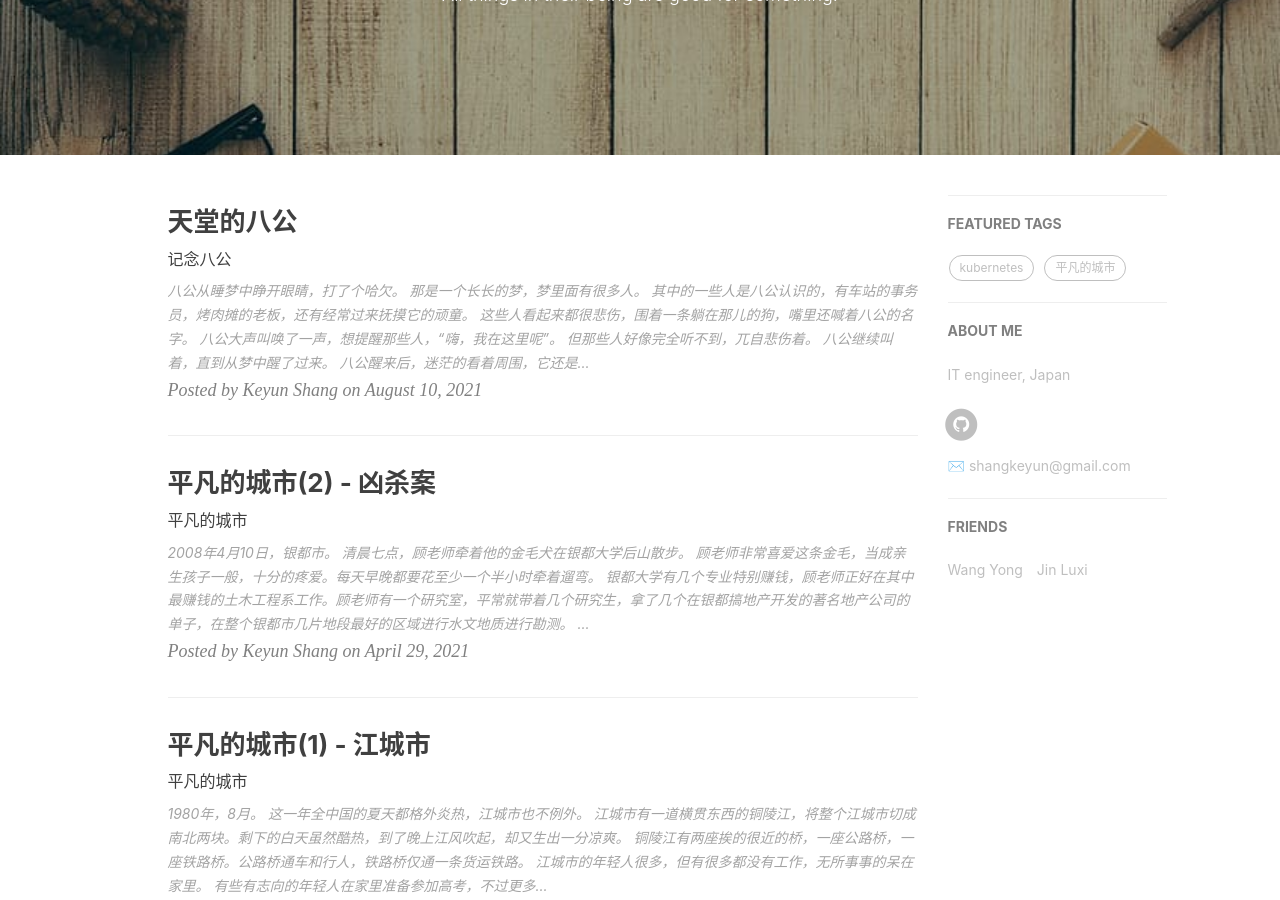
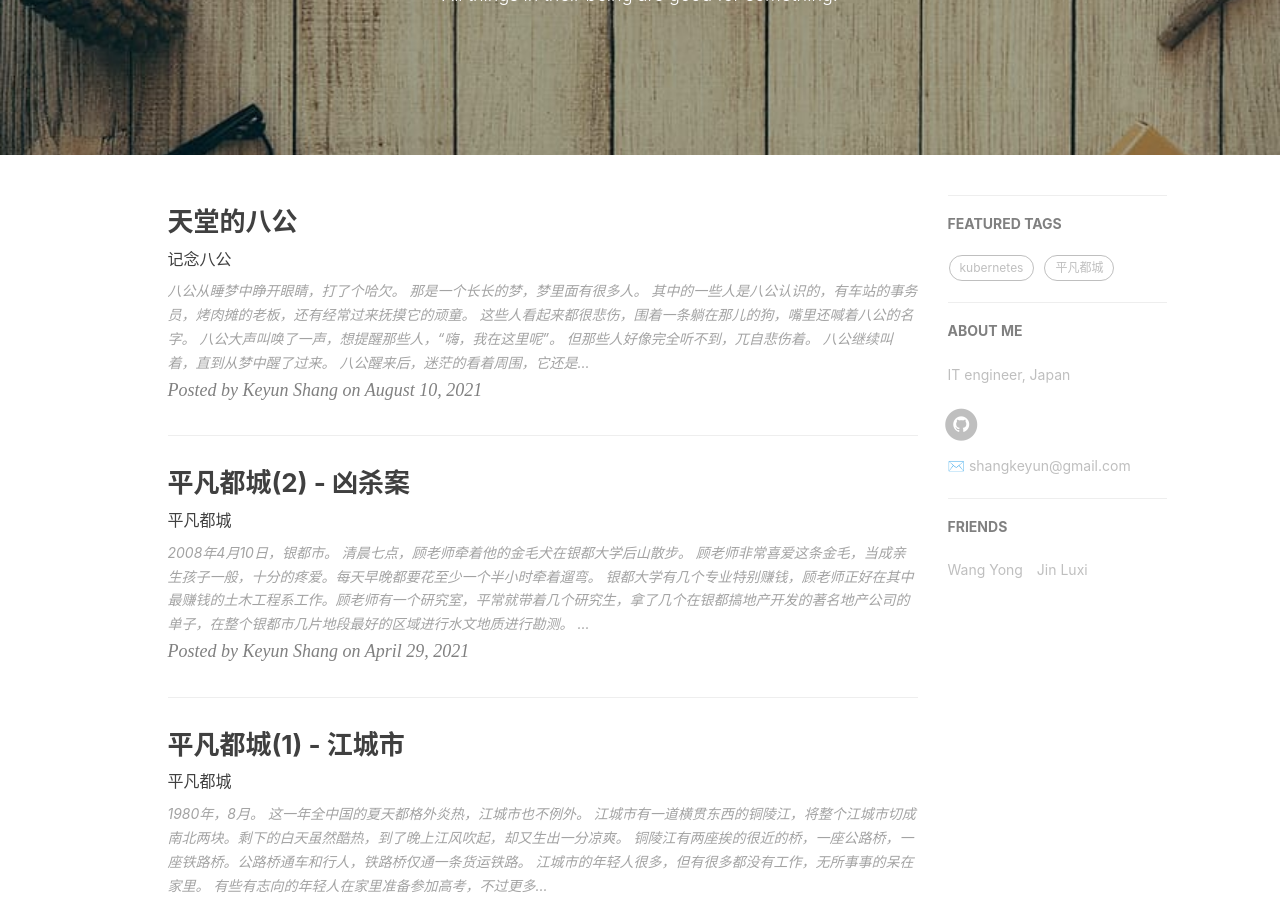
Before and after one commit to lanesky/lanesky.github.io, a Jekyll site: the page built from index.html, in a window 1280 px wide and 900 px high, scrolled down 351 px. Built offline with Jekyll 4.4.1, drawn with Linux system fonts in a browser that asks for light colours; nearby versions of some CDN libraries; the list of posts is cut into pages by our own code; comment, search, counter and statistics services are not loaded.

Commit message:
new post

```diff
--- a/_posts/2021-04-28-bodanyuki-01.md
+++ b/_posts/2021-04-28-bodanyuki-01.md
@@ -1,13 +1,13 @@
 ---
 layout:     post
-title:      平凡的城市(1) - 江城市
-subtitle:   平凡的城市
+title:      平凡都城(1) - 江城市
+subtitle:   平凡都城
 date:       2021-04-28
 author:     Keyun Shang
 header-img: img/post-bg-mma-2.jpg
 catalog: true
 tags:
-    - 平凡的城市
+    - 平凡都城
 ---
 
 1980年，8月。
--- a/_posts/2021-04-28-bodanyuki-02.md
+++ b/_posts/2021-04-28-bodanyuki-02.md
@@ -1,13 +1,13 @@
 ---
 layout:     post
-title:      平凡的城市(2) - 凶杀案
-subtitle:   平凡的城市
+title:      平凡都城(2) - 凶杀案
+subtitle:   平凡都城
 date:       2021-04-29
 author:     Keyun Shang
 header-img: img/post-bg-2015.jpg
 catalog: true
 tags:
-    - 平凡的城市
+    - 平凡都城
 ---
 
 2008年4月10日，银都市。
```
